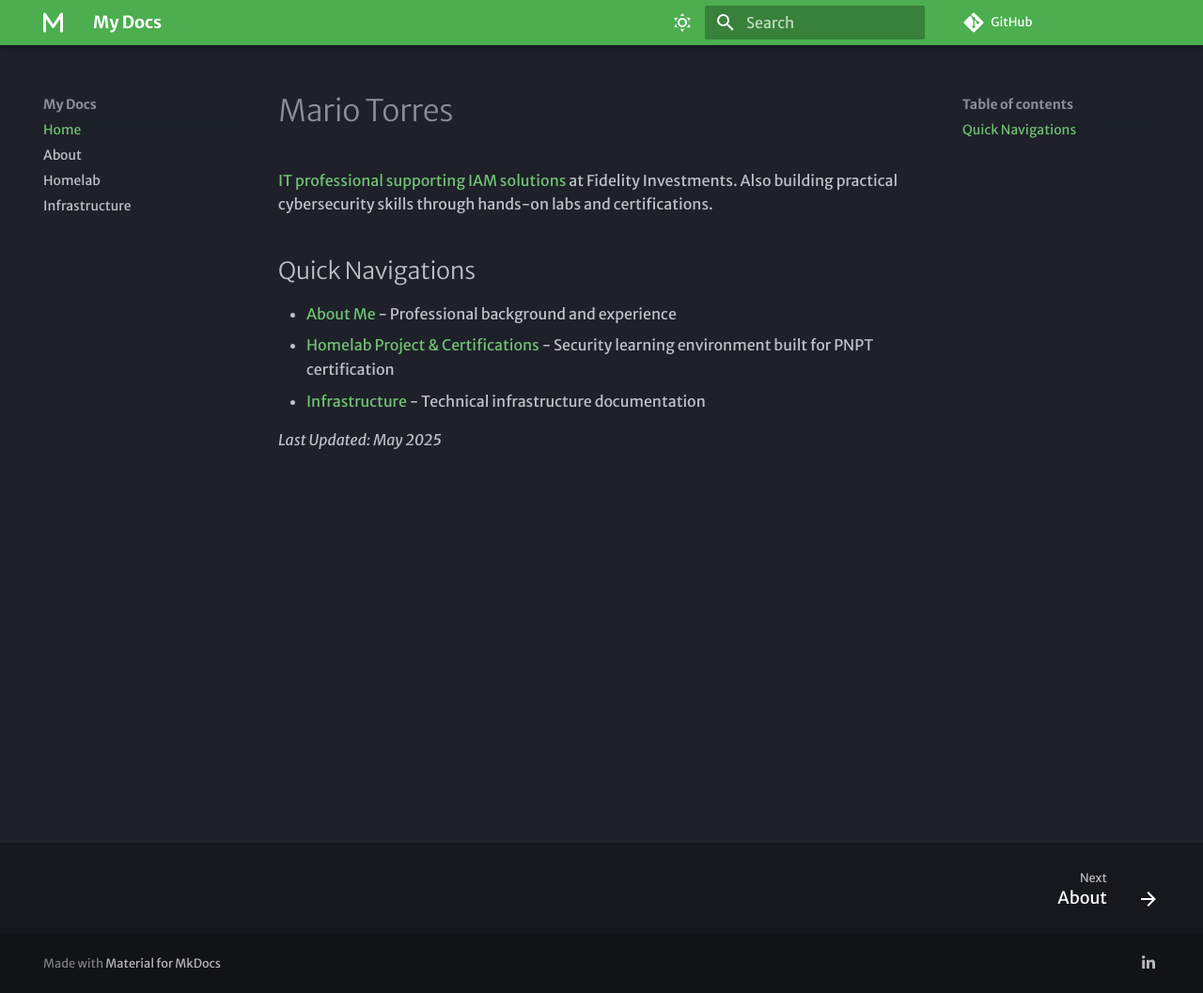
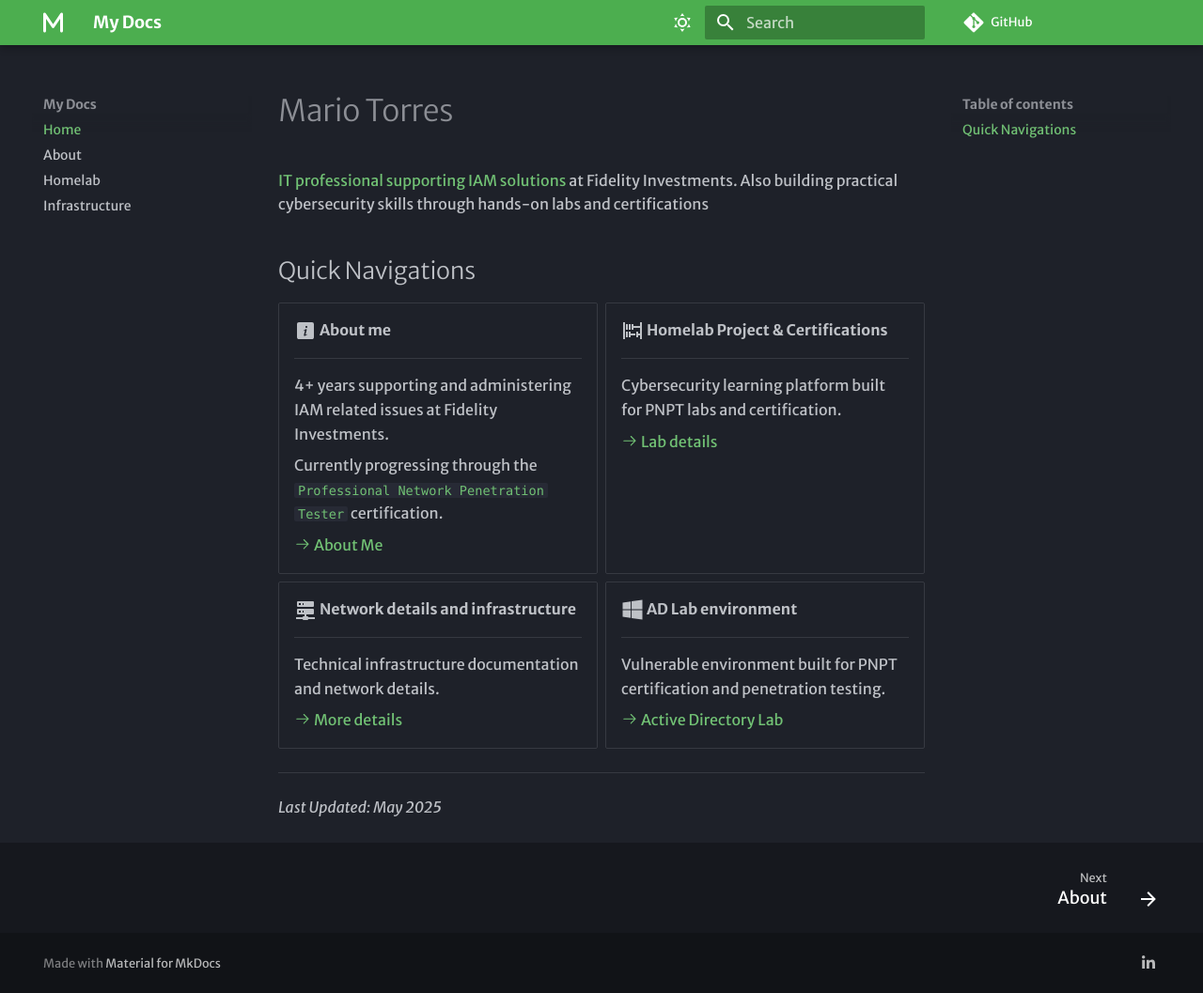
Before and after one commit to mariotorrestech/mkdocs-deploy, an MkDocs documentation site: the page built from docs/index.md, in a window 1280 px wide and 1057 px high. Shown: the whole window at 94% size. Built offline with MkDocs 1.6.1 and Material for MkDocs 9.7.7, drawn with Linux system fonts in a browser that asks for light colours; some web fonts are replaced; comment, search, counter and statistics services are not loaded.

Commit message:
Added quick navigation pane

```diff
--- a/docs/index.md
+++ b/docs/index.md
@@ -6,12 +6,47 @@
 
 # Mario Torres
 
-[IT professional supporting IAM solutions](about/) at Fidelity Investments. Also building practical cybersecurity skills through hands-on labs and certifications.
+[IT professional supporting IAM solutions](about/) at Fidelity Investments. Also building practical cybersecurity skills through hands-on labs and certifications
 
 ## Quick Navigations
 
-- [About Me](about/) - Professional background and experience
-- [Homelab Project & Certifications](homelab/index.md) - Security learning environment built for PNPT certification
-- [Infrastructure](infrastructure/index.md) - Technical infrastructure documentation
+<div class="grid cards" markdown>
 
+-   :material-information-variant-box:{ .lg .middle } __About me__
+
+    ---
+
+    4+ years supporting and administering IAM related issues at Fidelity Investments.
+
+    Currently progressing through the [`Professional Network Penetration Tester`](https://certifications.tcm-sec.com/pnpt/) certification.
+
+    [:octicons-arrow-right-24: About Me](about/)
+
+-   :material-abacus:{ .lg .middle } __Homelab Project & Certifications__
+
+    ---
+
+    Cybersecurity learning platform built for PNPT labs and certification.
+
+    [:octicons-arrow-right-24: Lab details](homelab/index.md)
+
+-   :material-server-network:{ .lg .middle } __Network details and infrastructure__
+
+    ---
+
+    Technical infrastructure documentation and network details.
+
+    [:octicons-arrow-right-24: More details](infrastructure/index.md)
+
+-   :fontawesome-brands-windows:{ .lg .middle } __AD Lab environment__
+
+    ---
+
+    Vulnerable environment built for PNPT certification and penetration testing.
+
+    [:octicons-arrow-right-24: Active Directory Lab](infrastructure/ActiveDirectoryLab.md)
+
+</div>
+
+---
 *Last Updated: May 2025*
--- a/mkdocs.yml
+++ b/mkdocs.yml
@@ -62,6 +62,7 @@
         - name: mermaid
           class: mermaid
           format: !!python/name:pymdownx.superfences.fence_code_format
+  - md_in_html
 
 extra:
   social:
```
